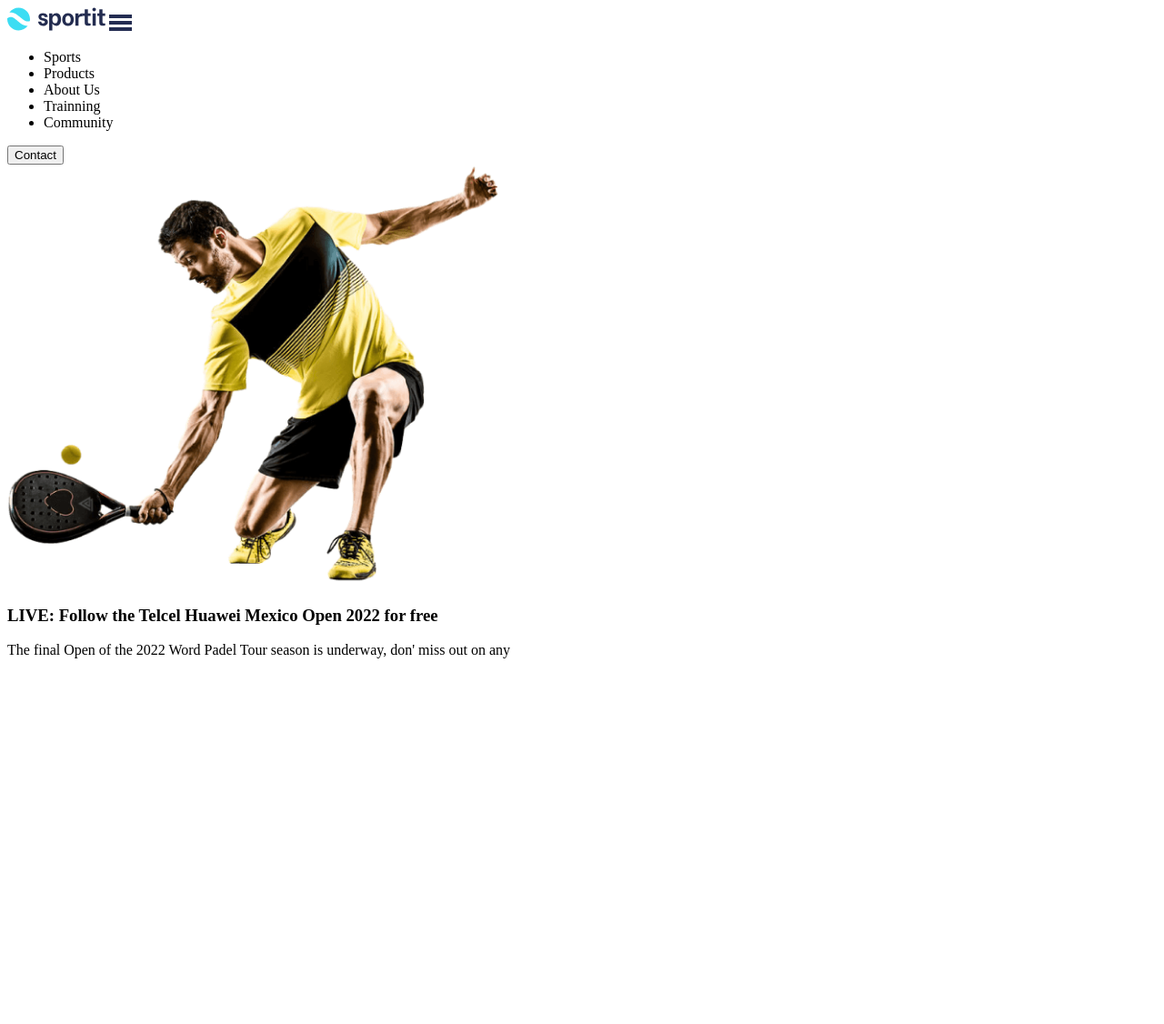
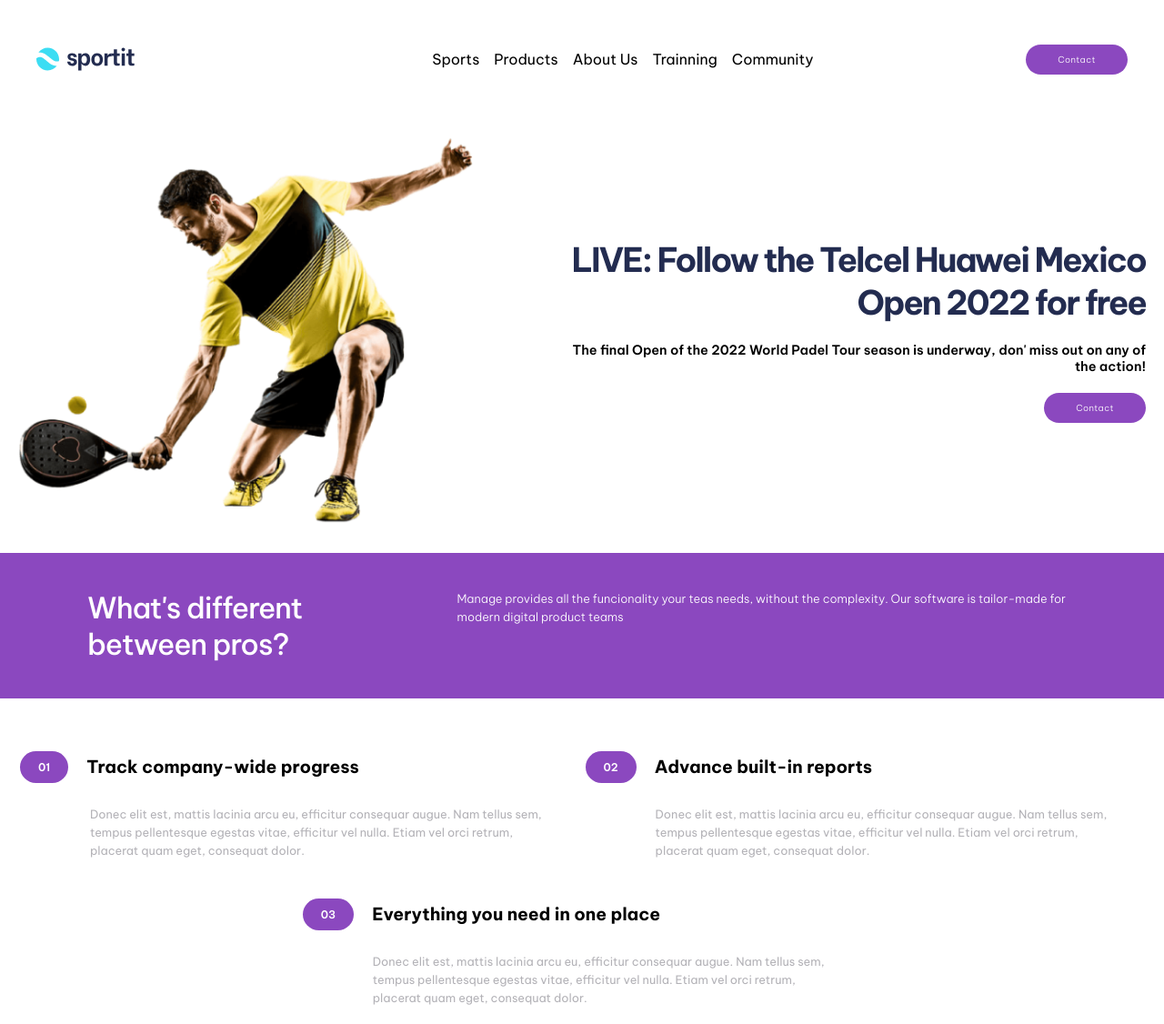
Before and after one commit to DiegxR/frontendProject, a plain HTML site: page index.html in a window 1280 px wide. Shown: the whole page at 91% size. Before the commit the page ends 800 px from the top, so only its background shows below. Drawn offline with Linux system fonts and the light colour scheme.

Commit message:
Add header part

```diff
--- a/index.html
+++ b/index.html
@@ -1,17 +1,22 @@
 <!DOCTYPE html>
 <html lang="en">
-
 <head>
     <meta charset="UTF-8">
     <meta name="viewport" content="width=device-width, initial-scale=1.0">
     <title>Document</title>
+    <link rel="stylesheet" href="./styles.css">
 </head>
-
 <body>
     <header>
-        <img src="./imagenes/logo.svg" alt="logo">
-        <img src="./imagenes/icon-hamburger.svg" alt="menu">
-        <nav>
+        <img class="logo" src="./imagenes/logo.svg" alt="logo">
+        <label for="handleNav" class="handleNav">
+            <img class="icon-hamburger" src="./imagenes/icon-hamburger.svg" alt="menu">
+        </label>
+        <input id="handleNav" type="checkbox">
+        <nav class="nav">
+            <label for="handleNav" class="handleNav">
+                <img class="close-nav" src="./imagenes/icon-close.svg" alt="">
+            </label>
             <ul>
                 <li>Sports</li>
                 <li>Products</li>
@@ -19,17 +24,55 @@
                 <li>Trainning</li>
                 <li>Community</li>
             </ul>
-            <button>Contact</button>
+            <button class="button-style">Contact</button>
         </nav>
     </header>
-    <section>
-        <div>
+    <section class="padel-intro">
             <img src="./imagenes/padel-intro.png" alt="padelImage">
-            <section>
+            <div class="padel-content">
                 <h3>LIVE: Follow the Telcel Huawei Mexico Open 2022 for free</h3>
-                <p>The final Open of the 2022 Word Padel Tour season is underway, don' miss out on any</p>
-            </section>
-        </div>
+                <p>The final Open of the 2022 World Padel Tour season is underway, don' miss out on any of the action!</p>
+                <button class="button-style">Contact</button>
+            </div>
+    </section>
+    <section class="middle-sec">
+        <h2>What's different between pros?</h2>
+        <p>Manage provides all the funcionality your teas needs, without the complexity. Our software is tailor-made for modern digital product teams</p>
+    </section>
+    <section class="items-container">
+        <article>
+            <div>
+                <h4>01</h4>
+               <span>
+                   Track company-wide progress
+               </span>
+            </div>
+            <p>
+                Donec elit est, mattis lacinia arcu eu, efficitur consequar augue. Nam tellus sem, tempus pellentesque egestas vitae, efficitur vel nulla. Etiam vel orci retrum, placerat quam eget, consequat dolor.
+            </p>
+        </article>
+        <article>
+            <div>
+                <h4>02</h4>
+                <span>
+                    Advance built-in reports
+                </span>
+            </div>
+            <p>
+                Donec elit est, mattis lacinia arcu eu, efficitur consequar augue. Nam tellus sem, tempus pellentesque egestas vitae, efficitur vel nulla. Etiam vel orci retrum, placerat quam eget, consequat dolor.
+            </p>
+        </article>
+        <article>
+            <div>
+                <h4>03</h4>
+                <span>
+                    Everything you need in one place
+                </span>
+            </div>
+            <p>
+                Donec elit est, mattis lacinia arcu eu, efficitur consequar augue. Nam tellus sem, tempus pellentesque egestas vitae, efficitur vel nulla. Etiam vel orci retrum, placerat quam eget, consequat dolor.
+            </p>
+        </article>
     </section>
 </body>
 
--- /dev/null
+++ b/styles.css
@@ -0,0 +1,228 @@
+@import url('https://fonts.googleapis.com/css2?family=Be+Vietnam+Pro:wght@200;300;400;500;600;700;800;900&display=swap');
+*{
+    padding: 0px;
+    margin: 0px;
+    box-sizing: border-box;
+    list-style: none;
+    font-family: 'Be Vietnam Pro', sans-serif;
+}
+header{
+    width: 100%;
+    display: flex;
+    justify-content: space-between;
+    padding: 40px;
+    align-items: center;
+}
+#handleNav{
+    display: none;
+}
+#handleNav:checked ~ .nav{
+    transform: translate(0px, 0px);
+}
+.handleNav{
+    cursor: pointer;
+    width: 50px;
+    height: 50px;
+    display: flex;
+    align-items: center;
+    justify-content: center;
+}
+.handleNav:hover img{
+    padding: 1px;
+}
+header .nav {
+    display: flex;
+    flex-direction: column;
+    gap: 2.5rem;
+    position: absolute;
+    background-color: white;
+    right: 0px;
+    top: 0px;
+    padding: 35px;
+    padding-inline: 45px;
+    border-radius: 12px;
+    transition: all ease 500ms;
+    transform: translate(0px, -500px);
+}
+header nav .close-nav{
+    position: absolute;
+    width: 12px;
+    right: 15px;
+}
+.icon-hamburger{
+    width: 50%;
+}
+.nav ul{
+    display: flex;
+    flex-direction: column;
+    gap: 1rem;
+}
+.padel-intro{
+    display: flex;
+    flex-direction: column;
+    padding: 20px;
+    align-items: center;
+    gap: 6em;
+}
+.padel-intro img{
+    width: 90%;
+    max-width: 500px;
+}
+.padel-content{
+    display: flex;
+    flex-direction: column;
+    align-items: flex-end;
+    text-align: end;
+    gap: 20px;
+    padding-left: 15%;
+}
+.padel-content h3{
+    color: #232C50;
+    font-weight: 700;
+    font-size: 2.3em;
+    letter-spacing: -2px;
+}
+.padel-content p{
+    font-weight: 600;
+    font-size: 0.9em;
+}
+.button-style{
+   background-color: #8B48BF;
+   color: white;
+   padding-inline: 35px;
+   padding-block: 10px;
+   border-radius: 20px;
+   border: none;
+   font-size: 0.6em;
+   font-weight: 300;
+   letter-spacing: 0.5px;
+   transition: background-color ease 400ms;
+   cursor: pointer;
+}
+.button-style:hover{
+    background-color: white;
+    border: 2px solid #8B48BF ;
+    color: #8B48BF;
+    padding-inline: 33px;
+   padding-block: 8px;
+   font-weight: 800;
+}
+.middle-sec{
+    background-color: #3CDDF3;
+    color: white;
+    display: flex;
+    flex-direction: column;
+    gap: 2.3em;
+    padding-block: 40px;
+    padding-inline: 23px;
+    margin-block: 10px;
+}
+.middle-sec h2{
+    font-size: 2em;
+    font-weight: 500;
+    letter-spacing: -1px;
+}
+.middle-sec p{
+    font-size: 0.8em;
+    font-weight: 300;
+    line-height: 20px;
+}
+.items-container{
+    padding-top: 3em;
+    padding-left: 2.3em;
+}
+.items-container article div{
+    border-top-left-radius: 20px;
+    border-bottom-left-radius: 20px;
+    display: flex;
+    gap: 20px;
+    align-items: center;
+    background-color: #dcc8ec;
+}
+.items-container article div h4{
+    background: #8B48BF;
+    border-radius: 20px;
+    padding: 10px;
+    padding-inline: 20px;
+    color: white;
+    font-weight: 600;
+    font-size: 0.8em;
+}
+.items-container article div span{
+    font-weight: 700;
+    font-size: 0.8em;
+}
+.items-container article{
+    display: flex;
+    flex-direction: column;
+    gap: 1.5em;
+}
+.items-container article p{
+    color: #B3B2B7;
+    margin-bottom: 1.5em;
+    font-size: 0.8em;
+    line-height: 20px;
+}
+@media (min-width: 768px){
+    .icon-hamburger, .close-nav{
+        display: none;
+    }
+    header .nav {
+        align-items: center;
+        transform: translate(0, 0);
+        position: relative;
+        flex-direction: row;
+        width: 100%;
+        padding: 0px;
+        justify-content: space-between;
+    }
+    .nav ul{
+        flex-direction: row;
+        gap: 1rem;
+    }
+    .nav ul li{
+        transition: all ease 200ms;
+    }
+    .nav ul li:hover{
+        color: #8B48BF;
+        cursor: pointer;
+        font-weight: 600;
+        text-decoration: underline;
+    }
+    .padel-intro{
+        flex-direction: row;
+    }
+    .padel-intro img{
+        width: 50%;
+    }
+    .padel-content{
+        padding-left: 0px;
+    }
+    .middle-sec{
+        background: #8B48BF;
+        flex-direction: row;
+        padding-inline: 6em;
+        font-size: 1em;
+        justify-content: space-around;
+    }
+    .items-container{
+        display: flex;
+        flex-wrap: wrap;
+        column-gap: 10%;
+        row-gap: 1.5em;
+        align-items: center;
+        justify-content: center;
+    }
+    .items-container article{
+     max-width: 40%;
+     min-width: 200px;
+    }
+    .items-container article div{
+    background-color: transparent;
+    transform: translate(-77px,0px);
+    font-size: 1.5em;
+    }
+    .items-container article div h4{
+        font-size: 0.5em;
+    }
+}
```
